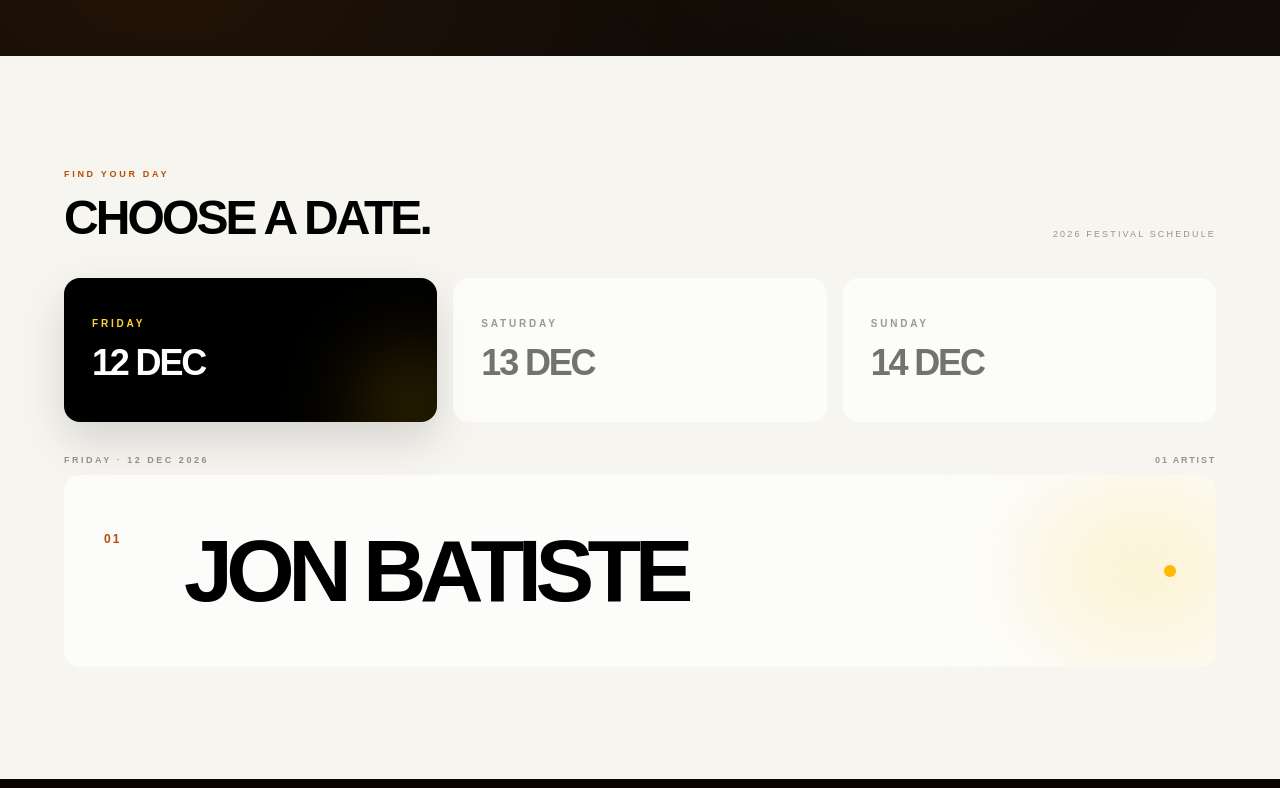
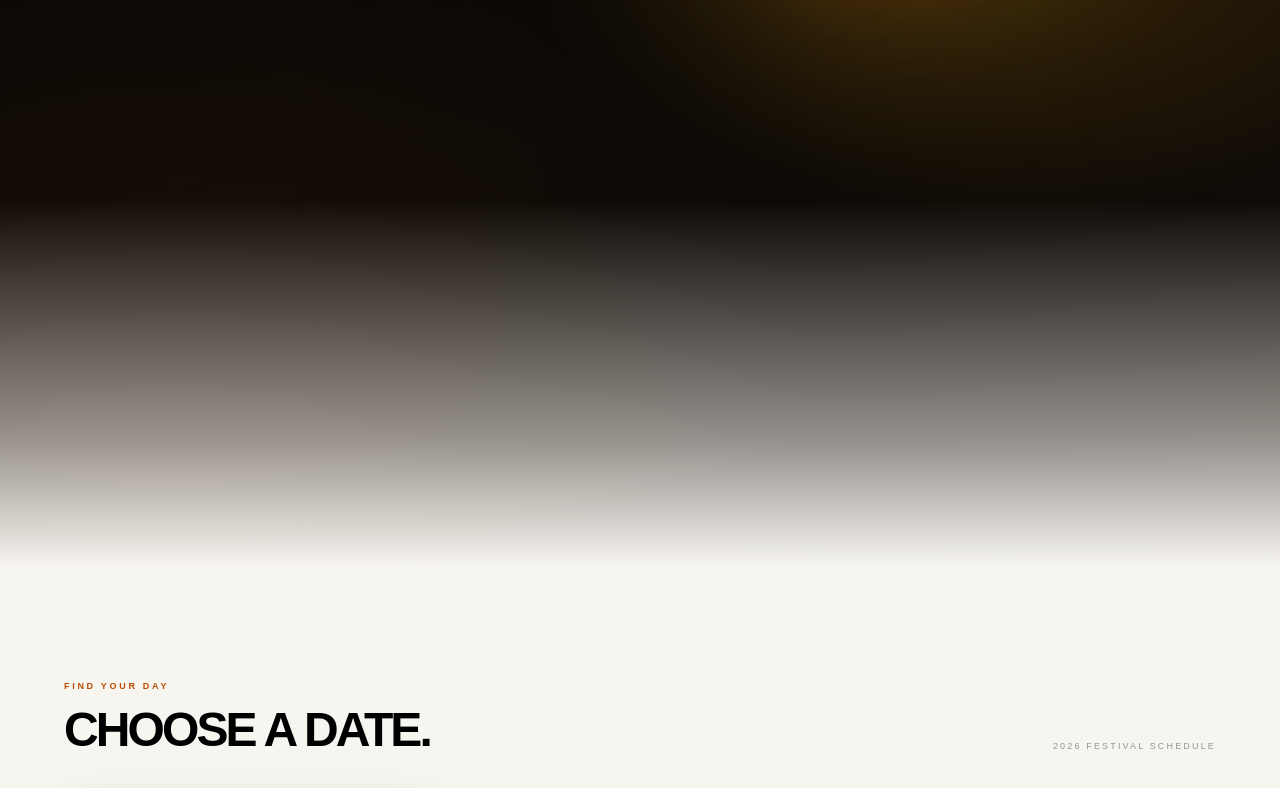
Before and after one commit to pizzanathea/concert_app, a Next.js app: page /lineup in a window 1280 px wide. Shown: the part 600-1388 px from the top of the page. Built offline with nearby package versions, Linux system fonts and the light colour scheme.

Commit message:
Gradient

```diff
--- a/app/(public)/lineup/page.tsx
+++ b/app/(public)/lineup/page.tsx
@@ -30,11 +30,11 @@
   const [activeDay, setActiveDay] = useState(1);
   const currentDay = lineupDays.find((day) => day.id === activeDay)!;
   const { scrollY } = useScroll();
-  const backgroundTextX = useTransform(scrollY, [0, 700], [0, -300]);
+  const backgroundTextX = useTransform(scrollY, [0, 1100], [0, -420]);
 
   return (
     <main className="min-h-screen overflow-hidden bg-[#f7f5f0] text-black">
-      <section className="relative isolate flex min-h-[68vh] flex-col justify-end overflow-hidden bg-[#080706] px-6 pb-14 pt-32 text-white md:min-h-[72vh] md:px-10 md:pb-20 lg:px-16">
+      <section className="relative isolate flex min-h-[calc(100svh+12rem)] flex-col justify-start overflow-hidden bg-[#080706] px-6 pb-16 pt-32 text-white md:min-h-[calc(100svh+18rem)] md:px-10 md:pb-24 md:pt-40 lg:px-16">
         <div
           aria-hidden="true"
           className="pointer-events-none absolute inset-0 -z-10 bg-[radial-gradient(ellipse_at_78%_38%,rgba(245,158,11,0.2),transparent_35%),radial-gradient(ellipse_at_12%_90%,rgba(180,83,9,0.15),transparent_42%),linear-gradient(115deg,#080706_25%,#120d07_100%)]"
@@ -47,10 +47,14 @@
           aria-hidden="true"
           className="pointer-events-none absolute -right-8 top-[33%] h-32 w-56 rotate-[-28deg] rounded-[45%] bg-orange-500/[0.12] blur-[55px] md:right-[17%] md:top-[27%] md:h-52 md:w-80"
         />
+        <div
+          aria-hidden="true"
+          className="pointer-events-none absolute inset-x-0 bottom-0 z-[1] h-[22rem] bg-[linear-gradient(to_bottom,transparent_0%,rgba(8,7,6,0.12)_18%,rgba(247,245,240,0.58)_72%,#f7f5f0_100%)] md:h-[28rem]"
+        />
         <motion.div
           aria-hidden="true"
           style={{ x: backgroundTextX }}
-          className="pointer-events-none absolute left-[-24%] top-[32%] z-0 w-max whitespace-nowrap text-[24vw] font-black uppercase leading-none tracking-[-0.09em] text-white/[0.055] md:top-[27%] md:text-[19vw]"
+          className="pointer-events-none absolute left-[-24%] top-[22%] z-0 w-max whitespace-nowrap text-[24vw] font-black uppercase leading-none tracking-[-0.09em] text-white/[0.055] md:top-[19%] md:text-[19vw]"
         >
           ARTIST LINEUP&nbsp;&nbsp;&nbsp;ARTIST LINEUP
         </motion.div>
```
